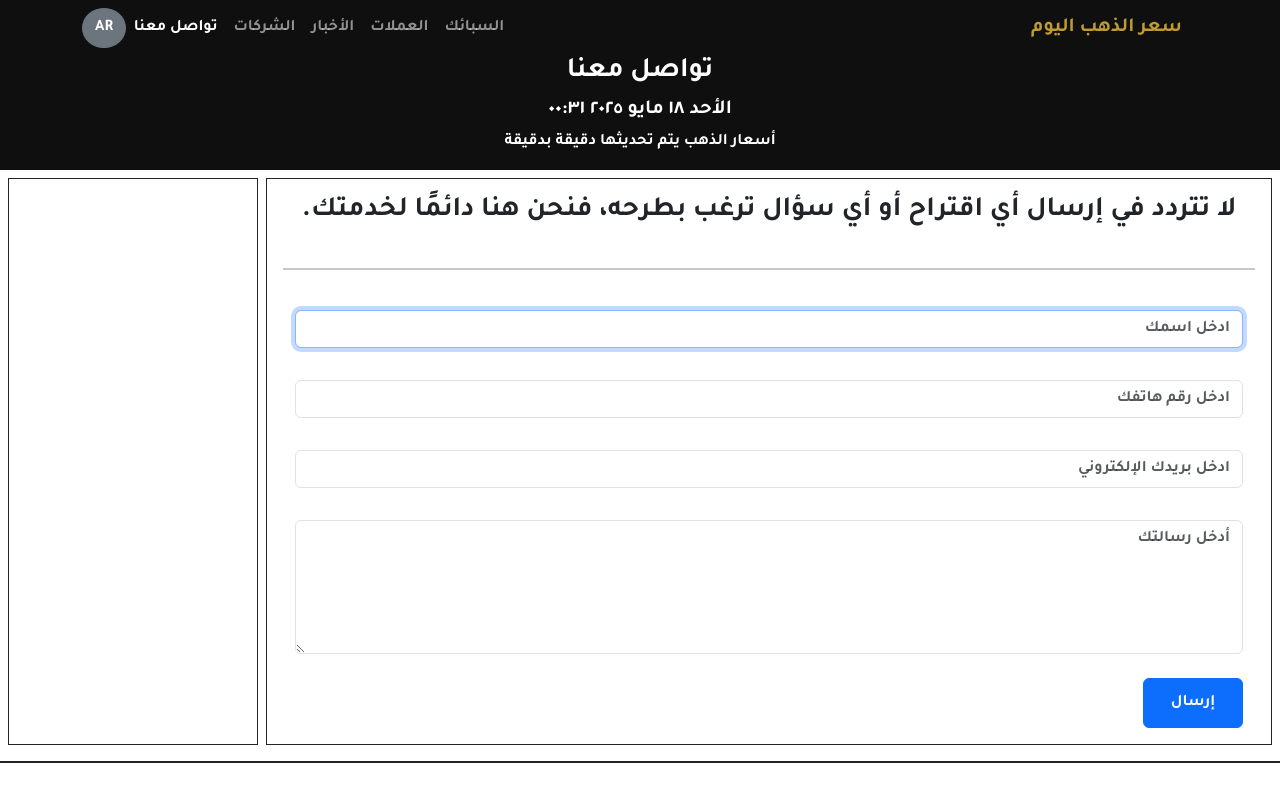
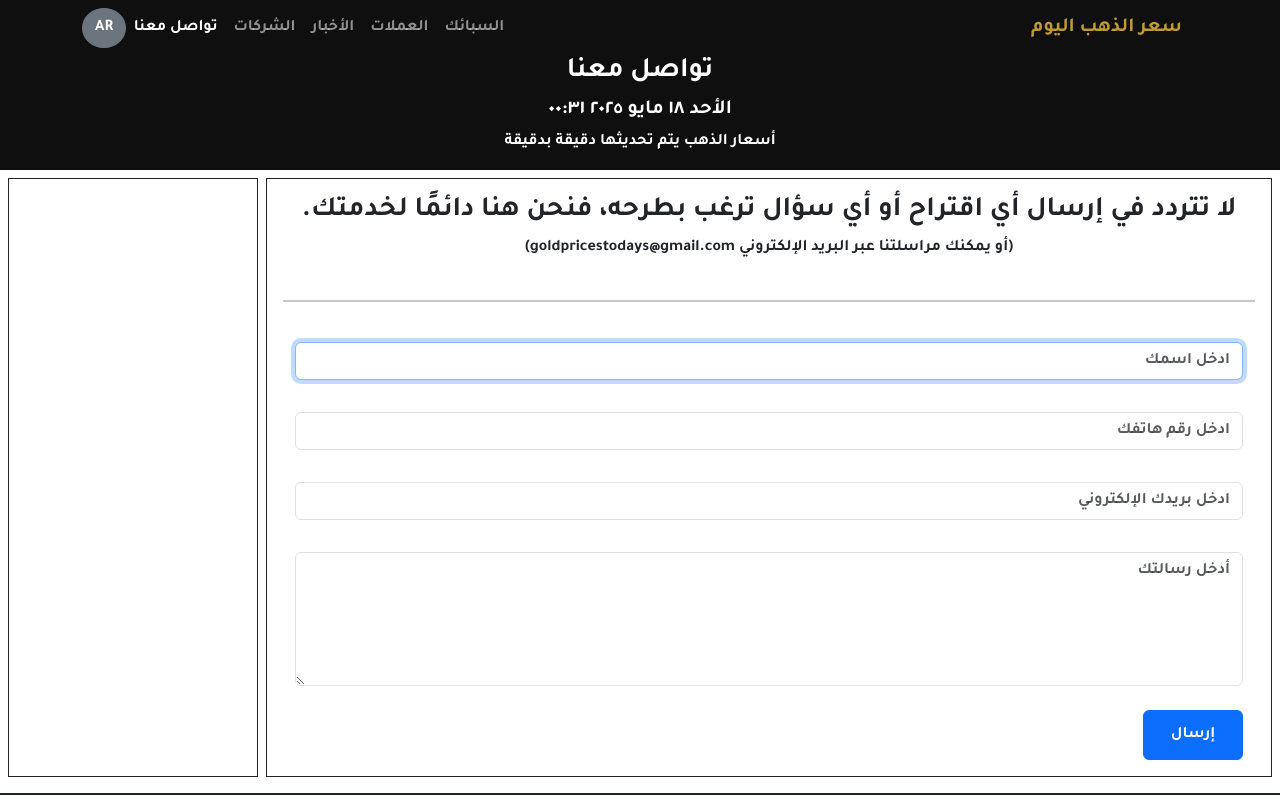
Before and after one commit to PhilopateerWagdy/Gold-Prices-Today, a React (Create React App) app in the folder gold-prices/: page /contact in a window 1280 px wide. Shown: the top 800 px of the page. Built offline with nearby package versions, Linux system fonts and the light colour scheme.

Commit message:
adding mail to contact

```diff
--- a/gold-prices/public/locales/ar/translation.json
+++ b/gold-prices/public/locales/ar/translation.json
@@ -67,6 +67,7 @@
   "send": "إرسال",
   "contact_desc": "لا تتردد في إرسال أي اقتراح أو أي سؤال ترغب بطرحه، فنحن هنا دائمًا لخدمتك.",
   "msg_sent": "! تم ارسال الرسالة",
+  "mail": "(أو يمكنك مراسلتنا عبر البريد الإلكتروني goldpricestodays@gmail.com)",
 
   "about": "من نحن",
   "who": "يُتيح لك موقع أسعار الذهب اليوم في مصر الاطلاع على آخر مستجدات أسعار الذهب في السوق المحلية بالجنيه المصري. كما يُساعدك على حساب قيمة الدولار في محلات الصاغة. كما يُمكنك مُقارنة أسعار السبائك والعملات المعدنية بين أشهر شركات الذهب في الشرق الأوسط.",
--- a/gold-prices/public/locales/en/translation.json
+++ b/gold-prices/public/locales/en/translation.json
@@ -67,6 +67,7 @@
   "send": "Send",
   "contact": "Contact Us",
   "msg_sent": "Message Sent !",
+  "mail": "(or you can send us an email through  goldpricestodays@gmail.com)",
 
   "about": "About Us",
   "who": "The Today's Gold Prices in Egypt website allows you to find out the latest updates on gold prices in the local market in Egypt in Egyptian pounds. It also helps you calculate the value of the dollar at goldsmiths' shops. You can compare ingots and coins prices between famous gold companies in middle east.",
--- a/gold-prices/src/Components/Contact.jsx
+++ b/gold-prices/src/Components/Contact.jsx
@@ -52,7 +52,9 @@ const Contact = () => {
     <div className="d-flex flex-column min-vh-100">
       <div className="d-flex flex-row justify-content-center m-2">
         <div className="d-flex flex-column align-items-center border border-dark w-100 h-100 p-3">
-          <h3 className="mb-4 text-center">{t("contact_desc")}</h3>
+          <h3 className="mb-2 text-center">{t("contact_desc")}</h3>
+
+          <p className="mb-4 text-center">{t("mail")}</p>
 
           <hr className="border border-dark w-100"></hr>
 
```
